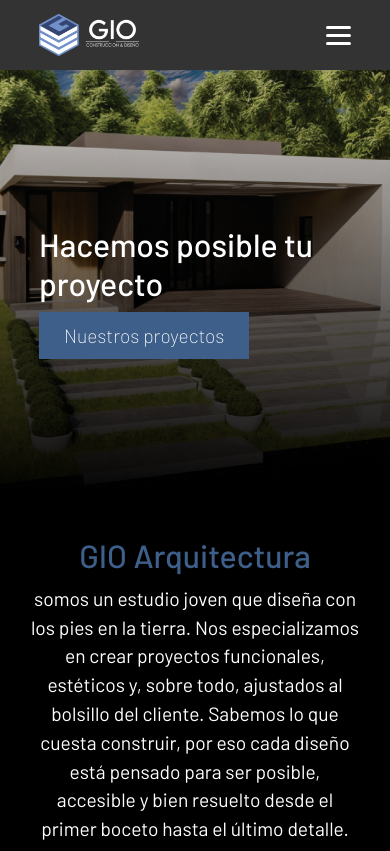
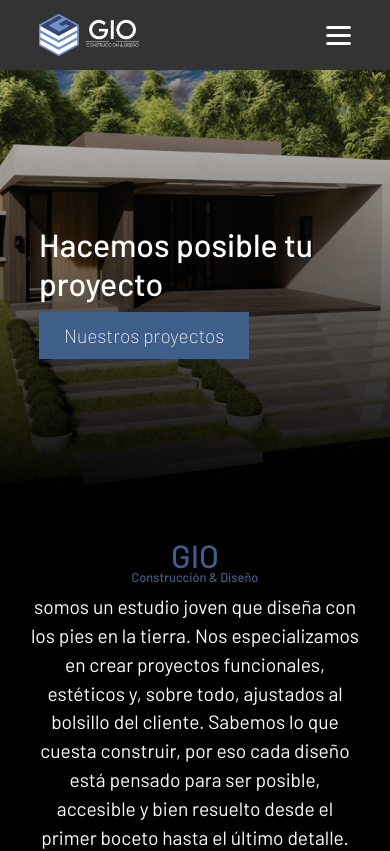
Before and after one commit to frandg47/gio-frontend, a React (Vite) app: page / in a window 390 px wide. Shown: the top 851 px of the page. Built offline with nearby package versions, Linux system fonts and the light colour scheme.

Commit message:
modificando estilos para mobile

```diff
--- a/src/components/Hero.jsx
+++ b/src/components/Hero.jsx
@@ -12,7 +12,8 @@ const Hero = () => {
                 </div>
             </section>
             <div className="hero-presentation">
-                <h2>GIO Arquitectura</h2>
+                <h2>GIO</h2>
+                <h5>Construcción & Diseño</h5>
                 <p>somos un estudio joven que diseña con los pies en la tierra. Nos especializamos en crear proyectos funcionales, estéticos y, sobre todo, ajustados al bolsillo del cliente. Sabemos lo que cuesta construir, por eso cada diseño está pensado para ser posible, accesible y bien resuelto desde el primer boceto hasta el último detalle.</p>
             </div>
         </>
--- a/src/css/hero.css
+++ b/src/css/hero.css
@@ -94,6 +94,12 @@
     color: #3e5f8a;
 }
 
+.hero-presentation h5 {
+    font-size: 0.8rem;
+    color: #3e5f8a;
+    margin-top: -15px;
+}
+
 .hero-presentation p {
     font-size: 1.4rem;
     max-width: 800px;
```
